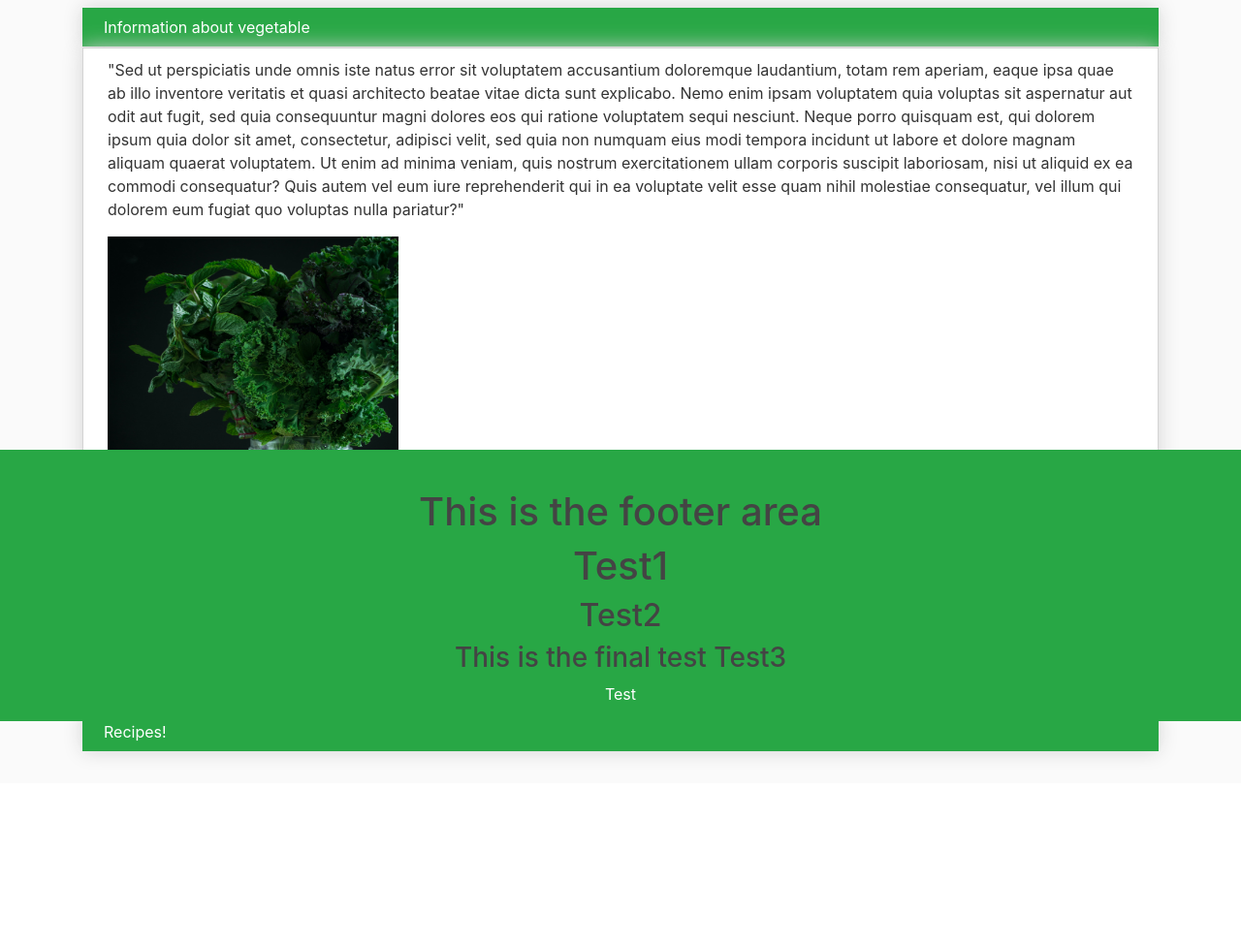
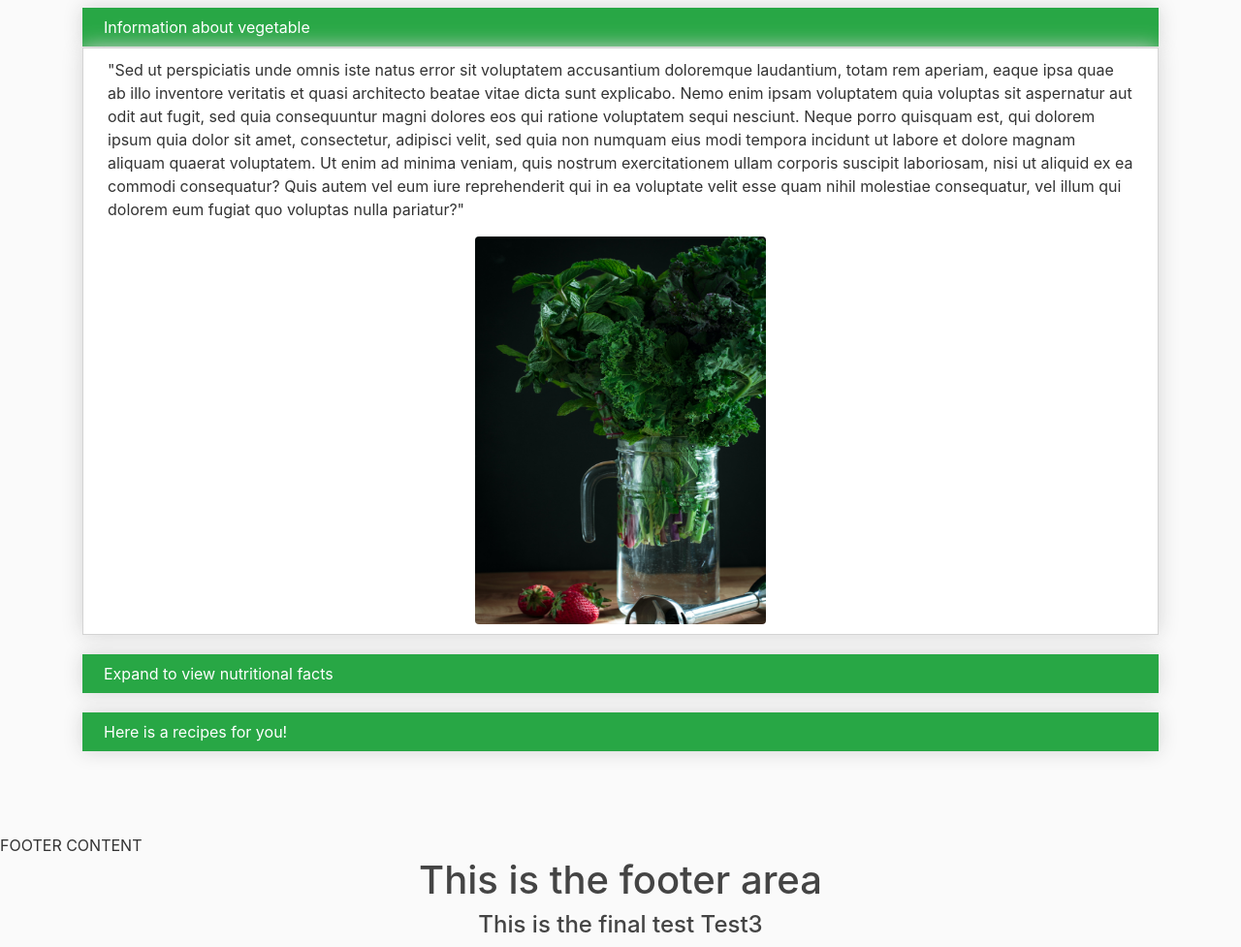
Before and after one commit to Miss24Chimboto/Tambua-Mboga, a Flask app: page /search in a window 1280 px wide. Shown: the part 56-1033 px from the top of the page at 97% size. Before the commit the page ends 839 px from the top, so only its background shows below. Run offline with Flask 2, Linux system fonts and the light colour scheme; some libraries are stand-ins or nearby versions.

Commit message:
Template push

```diff
--- a/flask_mboga/static/main.css
+++ b/flask_mboga/static/main.css
@@ -3,23 +3,25 @@ body, html {
   color: #333333;
   margin-top: 2rem;
   height: 100%
+  margin:0;
+  padding:0;
 }
 
 /* Set a specific height */
-  height: 50%;
 
   /* Position and center the image to scale nicely on all screens */
+/*
   background-position: center;
   background-repeat: no-repeat;
   background-size: cover;
   position: relative;
-}
+*/
 
 
 /* Place text in the middle of the image */
 .hero-text {
   text-align: center;
-  position: absolute;
+  position: relative;
   top: 50%;
   left: 50%;
   transform: translate(-50%, -50%);
@@ -72,8 +74,9 @@ margin-bottom: 50px;
 
 .description{
 display: flex;
+position: relative;
 align-items: center;
-justify-content: space-evenly;
+justify-content: space-between;
 flex-direction: row;
 text-align: center;
 color: #333333;
@@ -202,10 +205,22 @@ animation: fadeIn 0.5s ease-out;
 }
 }
 
+/* Footer section for the results page */
+.footer_results {
+	position:relative;
+	bottom:0;
+	left:0;
+	right:0;
+	width:100%;
+	height:auto;
+	padding-top: 40px;
+	background: #28a745;
+       }
+
 /* Footer */
 
 .footer {
-	position:absolute;
+	position:fixed;
 	bottom:0;
 	left:0;
 	right:0;
@@ -223,3 +238,8 @@ flex-direction: column;
 text-align: center;
 color: #fff;
 }
+
+.clear {
+  clear: both;
+  height: 60px;
+  }
--- a/flask_mboga/templates/about.html
+++ b/flask_mboga/templates/about.html
@@ -9,11 +9,14 @@
         why we decided to come up with the Tambua Mboga web application
         to help know our vegetables.
       </p>
+      </br>
    <h3>Project done by:</h3>
       <a href="https://github.com/Miss24Chimboto">Annastansia Ochuku</a><br>
       <a href="https://github.com/kendimuthomi">Jackline Muthomi</a>
+      </br>
    <h3>The link to the github repository is below:</h3>
        <a href="https://github.com/Miss24Chimboto/Tambua-Mboga">Tambua-Mboga</a>
 </div>
+</br>
 {% endblock content %}
 </body>
--- a/flask_mboga/templates/home.html
+++ b/flask_mboga/templates/home.html
@@ -14,6 +14,7 @@ X{% extends "main.html" %}
                    <li class="list-group-item list-group-item-light">Seeds</li>
                    <li class="list-group-item list-group-item-light">Flowers</li>
                  </ul>
+		 </br>
          </div>
          </div>
 </div>
--- a/flask_mboga/templates/main.html
+++ b/flask_mboga/templates/main.html
@@ -16,11 +16,11 @@
         <title>Tambua Mboga</title>
     {% endif %}
 </head>
+
 <body>
-
     <header class="site-header">
       <nav class="navbar navbar-expand-md navbar-dark bg-success fixed-top">
-        <div class="container">
+	 <div class="container">
           <a class="navbar-brand mr-4" href="/">Tambua Mboga</a>
           <button class="navbar-toggler" type="button" data-toggle="collapse" data-target="#navbarToggle" aria-controls="navbarToggle" aria-expanded="false" aria-label="Toggle navigation">
             <span class="navbar-toggler-icon"></span>
@@ -39,8 +39,7 @@
               <a class="nav-item nav-link" href="{{ url_for('login') }}">Login</a>
               <a class="nav-item nav-link" href="{{ url_for('register') }}">Register</a>
             </div>
-          </div>
-        </div>
+	 </div>
       </nav>
     </header>
     {% block hero_element %}{% endblock hero_element %}
@@ -63,17 +62,14 @@
     <script src="https://code.jquery.com/jquery-3.2.1.slim.min.js" integrity="sha384-KJ3o2DKtIkvYIK3UENzmM7KCkRr/rE9/Qpg6aAZGJwFDMVNA/GpGFF93hXpG5KkN" crossorigin="anonymous"></script>
     <script src="https://cdnjs.cloudflare.com/ajax/libs/popper.js/1.12.9/umd/popper.min.js" integrity="sha384-ApNbgh9B+Y1QKtv3Rn7W3mgPxhU9K/ScQsAP7hUibX39j7fakFPskvXusvfa0b4Q" crossorigin="anonymous"></script>
     <script src="https://maxcdn.bootstrapcdn.com/bootstrap/4.0.0/js/bootstrap.min.js" integrity="sha384-JZR6Spejh4U02d8jOt6vLEHfe/JQGiRRSQQxSfFWpi1MquVdAyjUar5+76PVCmYl" crossorigin="anonymous"></script>
+
 <footer>
 {% block footer %}
-<div class="container">
-<div class="footer">
+<div class="clear"></div>
+<div id="footer">FOOTER CONTENT</div>
 <div class="footer-content">
 <h1>This is the footer area</h1>
-<h1>Test1</h1>
-<h2>Test2</h2>
-<h3>This is the final test Test3</h3>
-<p>Test</p>
-</div>
+<h4>This is the final test Test3</h4>
 </div>
 </div>
 {% endblock footer %}
--- a/flask_mboga/templates/results.html
+++ b/flask_mboga/templates/results.html
@@ -59,7 +59,7 @@
 	<div class="content">
 		<p>"Sed ut perspiciatis unde omnis iste natus error sit voluptatem accusantium doloremque laudantium, totam rem aperiam, eaque ipsa quae ab illo inventore veritatis et quasi architecto beatae vitae dicta sunt explicabo. Nemo enim ipsam voluptatem quia voluptas sit aspernatur aut odit aut fugit, sed quia consequuntur magni dolores eos qui ratione voluptatem sequi nesciunt. Neque porro quisquam est, qui dolorem ipsum quia dolor sit amet, consectetur, adipisci velit, sed quia non numquam eius modi tempora incidunt ut labore et dolore magnam aliquam quaerat voluptatem. Ut enim ad minima veniam, quis nostrum exercitationem ullam corporis suscipit laboriosam, nisi ut aliquid ex ea commodi consequatur? Quis autem vel eum iure reprehenderit qui in ea voluptate velit esse quam nihil molestiae consequatur, vel illum qui dolorem eum fugiat quo voluptas nulla pariatur?"</p>
 		    <div>
-			<img src="{{ url_for('static', filename='page_image.jpg')}}", alt="A vegetable", width="300", height="400">
+			<img src="{{ url_for('static', filename='page_image.jpg')}}" class="rounded mx-auto d-block", alt="A vegetable", width="300", height="400">
 		    </div>
 	</div>
 	<input type="checkbox" id="accordion2" class="hidecontent"/>
@@ -67,19 +67,20 @@
 	<div class="content hidecontent">
 		<p>"Sed ut perspiciatis unde omnis iste natus error sit voluptatem accusantium doloremque laudantium, totam rem aperiam, eaque ipsa quae ab illo inventore veritatis et quasi architecto beatae vitae dicta sunt explicabo. Nemo enim ipsam voluptatem quia voluptas sit aspernatur aut odit aut fugit, sed quia consequuntur magni dolores eos qui ratione voluptatem sequi nesciunt. Neque porro quisquam est, qui dolorem ipsum quia dolor sit amet, consectetur, adipisci velit, sed quia non numquam eius modi tempora incidunt ut labore et dolore magnam aliquam quaerat voluptatem. Ut enim ad minima veniam, quis nostrum exercitationem ullam corporis suscipit laboriosam, nisi ut aliquid ex ea commodi consequatur? Quis autem vel eum iure reprehenderit qui in ea voluptate velit esse quam nihil molestiae consequatur, vel illum qui dolorem eum fugiat quo voluptas nulla pariatur?"</p>
 		    <div>
-			img <src="veg.jpg" alt="A vegetable"/>
+			<img src="{{ url_for('static', filename='calorie.jpg')}}" class="rounded mx-auto d-block", alt="A vegetable", width="600", height="450">
 	            </div>
 	</div>
 	<input type="checkbox" id="accordion3" class="hidecontent"/>
-	<label for="accordion3">Recipes!</label>
+	<label for="accordion3">Here is a recipes for you!</label>
 	<div class="content hidecontent">
 		<p>"Sed ut perspiciatis unde omnis iste natus error sit voluptatem accusantium doloremque laudantium, totam rem aperiam, eaque ipsa quae ab illo inventore veritatis et quasi architecto beatae vitae dicta sunt explicabo. Nemo enim ipsam voluptatem quia voluptas sit aspernatur aut odit aut fugit, sed quia consequuntur magni dolores eos qui ratione voluptatem sequi nesciunt. Neque porro quisquam est, qui dolorem ipsum quia dolor sit amet, consectetur, adipisci velit, sed quia non numquam eius modi tempora incidunt ut labore et dolore magnam aliquam quaerat voluptatem. Ut enim ad minima veniam, quis nostrum exercitationem ullam corporis suscipit laboriosam, nisi ut aliquid ex ea commodi consequatur? Quis autem vel eum iure reprehenderit qui in ea voluptate velit esse quam nihil molestiae consequatur, vel illum qui dolorem eum fugiat quo voluptas nulla pariatur?"</p>
 		<div>
-		    img <src="veg.jpg" alt="A vegetable"/>
+		    <img src="{{ url_for('static', filename='recipe3.jpg')}}" class="rounded mx-auto d-block", alt="A vegetable", width="600", height="450">
 		</div>
         </div>
 	</div>
 	</div>
 </body>
+</br>
 </html>
 {% endblock content %}
```
Also changed, not shown: flask_mboga/templates/index.html (+21 -8 lines), flask_mboga/templates/recipe.html (+10 -10 lines).
